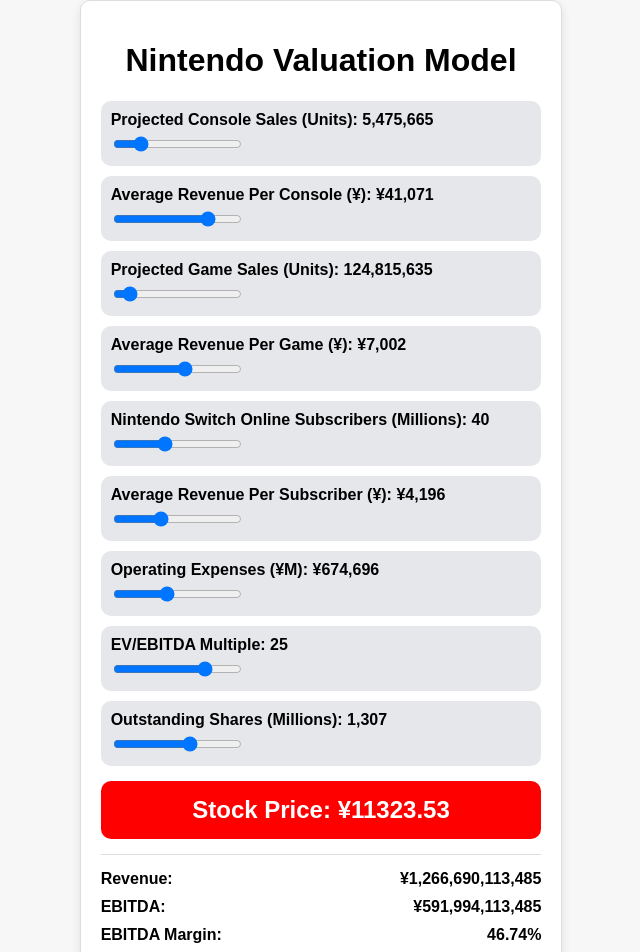
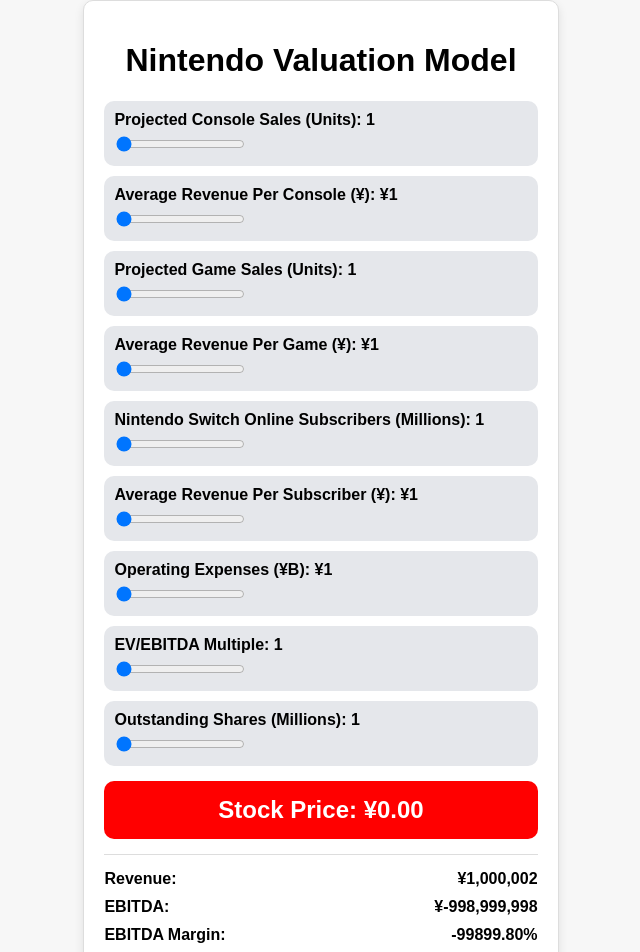
Before and after one commit to GavinKelly1/nintendo-valuation, a React (Create React App) app: page / in a window 1280 px wide. Shown: the top 952 px of the page, without its empty margins (340-980 px from the left). Built offline with nearby package versions, Linux system fonts and the light colour scheme.

Commit message:
Fixed EBITDA scaling and adjusted slider values

```diff
--- a/src/NintendoValuation.js
+++ b/src/NintendoValuation.js
@@ -5,24 +5,24 @@
   const formatter = new Intl.NumberFormat("en-US", { notation: "standard" });
 
   // State Variables for Sliders
-  const [consoleSales, setConsoleSales] = useState(5_475_665);
-  const [revenuePerConsole, setRevenuePerConsole] = useState(41_071);
-  const [gameSales, setGameSales] = useState(124_815_635);
-  const [revenuePerGame, setRevenuePerGame] = useState(7_002);
-  const [subscribers, setSubscribers] = useState(40);
-  const [revenuePerSubscriber, setRevenuePerSubscriber] = useState(4_196);
-  const [expenses, setExpenses] = useState(674_696);
-  const [evMultiple, setEvMultiple] = useState(25);
-  const [outstandingShares, setOutstandingShares] = useState(1_307);
+  const [consoleSales, setConsoleSales] = useState(1); // Projected Console Sales (Units)
+  const [revenuePerConsole, setRevenuePerConsole] = useState(1); // Revenue Per Console (¥)
+  const [gameSales, setGameSales] = useState(1); // Projected Game Sales (Units)
+  const [revenuePerGame, setRevenuePerGame] = useState(1); // Revenue Per Game (¥)
+  const [subscribers, setSubscribers] = useState(1); // Switch Online Subscribers (Millions)
+  const [revenuePerSubscriber, setRevenuePerSubscriber] = useState(1); // Revenue Per Subscriber (¥)
+  const [expenses, setExpenses] = useState(1); // Operating Expenses (Billions ¥)
+  const [evMultiple, setEvMultiple] = useState(1); // EV/EBITDA Multiple
+  const [outstandingShares, setOutstandingShares] = useState(1); // Outstanding Shares (Millions)
 
-  // **Revenue Calculation**
+  // **New Revenue Calculation**
   const revenue =
-    consoleSales * revenuePerConsole +
-    gameSales * revenuePerGame +
-    subscribers * revenuePerSubscriber * 1_000_000;
+    consoleSales * revenuePerConsole + // Console Revenue
+    gameSales * revenuePerGame + // Game Sales Revenue
+    subscribers * revenuePerSubscriber * 1_000_000; // Subscription Revenue
 
-  // **EBITDA Calculation**
-  const ebitda = revenue - expenses * 1_000_000;
+  // **EBITDA Calculation (FIX APPLIED: Expenses in Billions ¥)**
+  const ebitda = revenue - (expenses * 1_000_000_000);
 
   // **EBITDA Margin**
   const ebitdaMargin = ((ebitda / revenue) * 100).toFixed(2);
@@ -40,14 +40,14 @@
       {/* Sliders Section */}
       {[
         { label: "Projected Console Sales (Units)", value: consoleSales, setter: setConsoleSales, min: 1, max: 30_000_000 },
-        { label: "Average Revenue Per Console (¥)", value: revenuePerConsole, setter: setRevenuePerConsole, min: 10_000, max: 50_000, prefix: "¥" },
+        { label: "Average Revenue Per Console (¥)", value: revenuePerConsole, setter: setRevenuePerConsole, min: 10000, max: 60000, prefix: "¥" },
         { label: "Projected Game Sales (Units)", value: gameSales, setter: setGameSales, min: 1, max: 1_500_000_000 },
-        { label: "Average Revenue Per Game (¥)", value: revenuePerGame, setter: setRevenuePerGame, min: 3_000, max: 10_000, prefix: "¥" },
-        { label: "Nintendo Switch Online Subscribers (Millions)", value: subscribers, setter: setSubscribers, min: 1, max: 100 },
-        { label: "Average Revenue Per Subscriber (¥)", value: revenuePerSubscriber, setter: setRevenuePerSubscriber, min: 1_000, max: 10_000, prefix: "¥" },
-        { label: "Operating Expenses (¥M)", value: expenses, setter: setExpenses, min: 100_000, max: 1_500_000, prefix: "¥" },
-        { label: "EV/EBITDA Multiple", value: evMultiple, setter: setEvMultiple, min: 10, max: 30 },
-        { label: "Outstanding Shares (Millions)", value: outstandingShares, setter: setOutstandingShares, min: 1_000, max: 1_500 },
+        { label: "Average Revenue Per Game (¥)", value: revenuePerGame, setter: setRevenuePerGame, min: 1000, max: 10000, prefix: "¥" },
+        { label: "Nintendo Switch Online Subscribers (Millions)", value: subscribers, setter: setSubscribers, min: 1, max: 300 },
+        { label: "Average Revenue Per Subscriber (¥)", value: revenuePerSubscriber, setter: setRevenuePerSubscriber, min: 1000, max: 6000, prefix: "¥" },
+        { label: "Operating Expenses (¥B)", value: expenses, setter: setExpenses, min: 100, max: 1_500, prefix: "¥" },
+        { label: "EV/EBITDA Multiple", value: evMultiple, setter: setEvMultiple, min: 1, max: 50 },
+        { label: "Outstanding Shares (Millions)", value: outstandingShares, setter: setOutstandingShares, min: 1, max: 1_500 },
       ].map(({ label, value, setter, min, max, prefix = "", suffix = "" }, index) => (
         <div key={index} className="slider-container">
           <label>
@@ -66,7 +66,7 @@
 
       {/* Stock Price Box */}
       <div className="stock-price">
-        Stock Price: ¥{stockPrice > 0 ? stockPrice.toFixed(2) : "0"}
+        Stock Price: ¥{stockPrice > 0 ? stockPrice.toFixed(2) : "0.00"}
       </div>
 
       {/* Results Section */}
```
